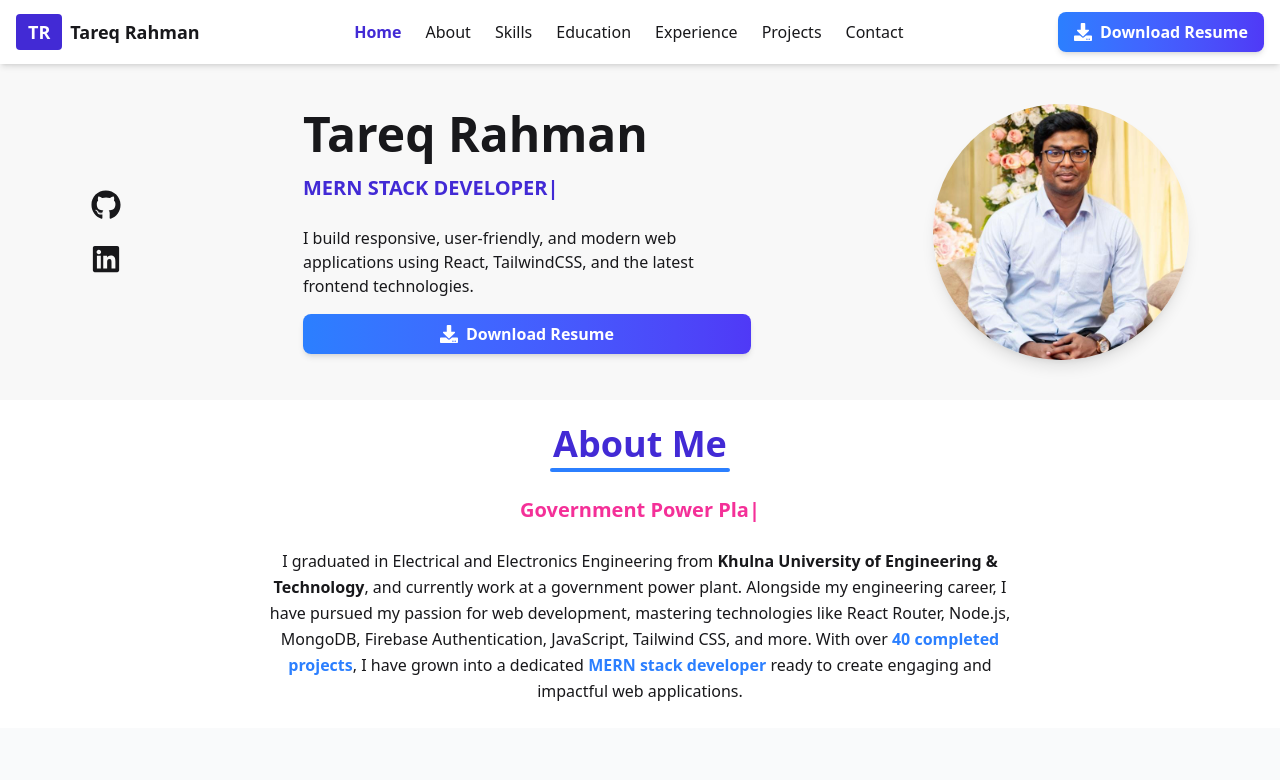
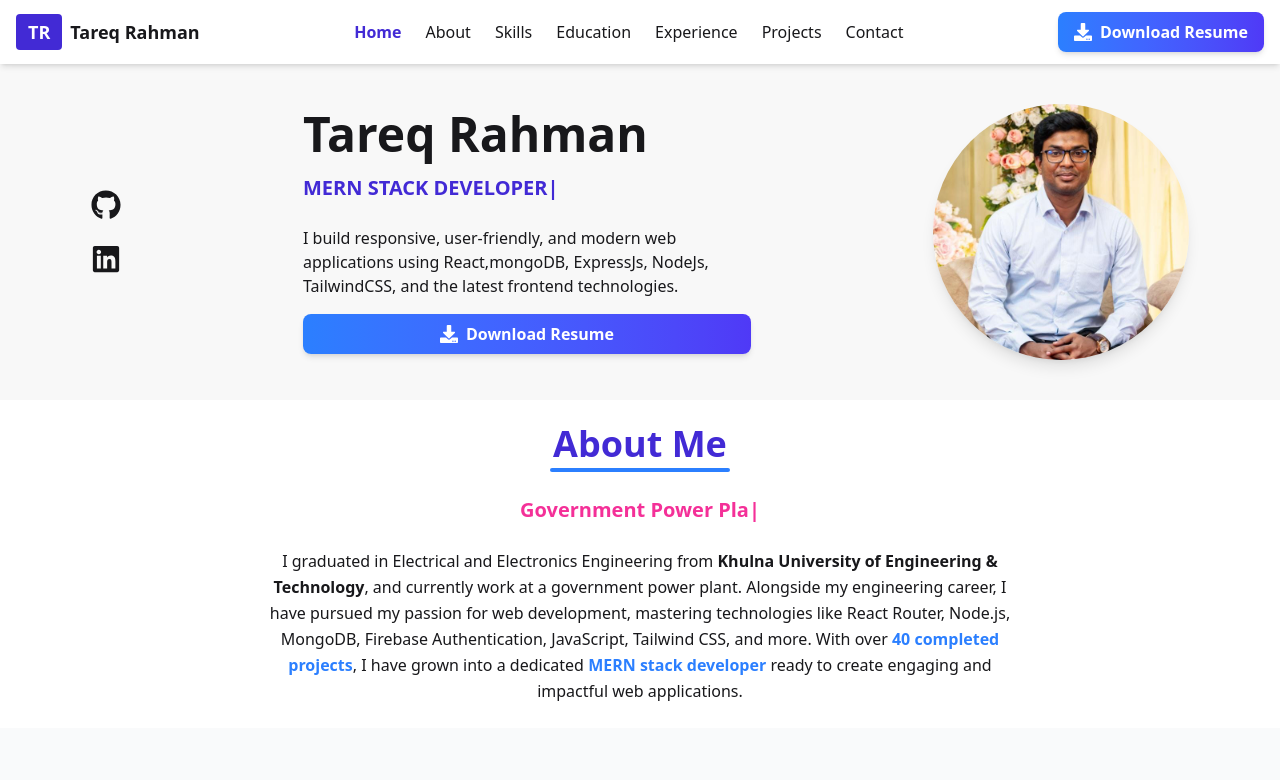
Before and after one commit to Tareq088/Portfolio, a React (Vite) app: page / in a window 1280 px wide. Shown: the top 780 px of the page. Built offline with nearby package versions, Linux system fonts and the light colour scheme.

Commit message:
home page is changed

```diff
--- a/src/Components/Home/Home2.jsx
+++ b/src/Components/Home/Home2.jsx
@@ -116,7 +116,7 @@ const Home2 = () => {
 
         <p className="max-w-md mt-2 text-base-content">
           I build responsive, user-friendly, and modern web applications using
-          React, TailwindCSS, and the latest frontend technologies.
+          React,mongoDB, ExpressJs, NodeJs, TailwindCSS, and the latest frontend technologies.
         </p>
 
                  <button
```
Also changed, not shown: 2 other files (tests, documents, lock files or other folders).
